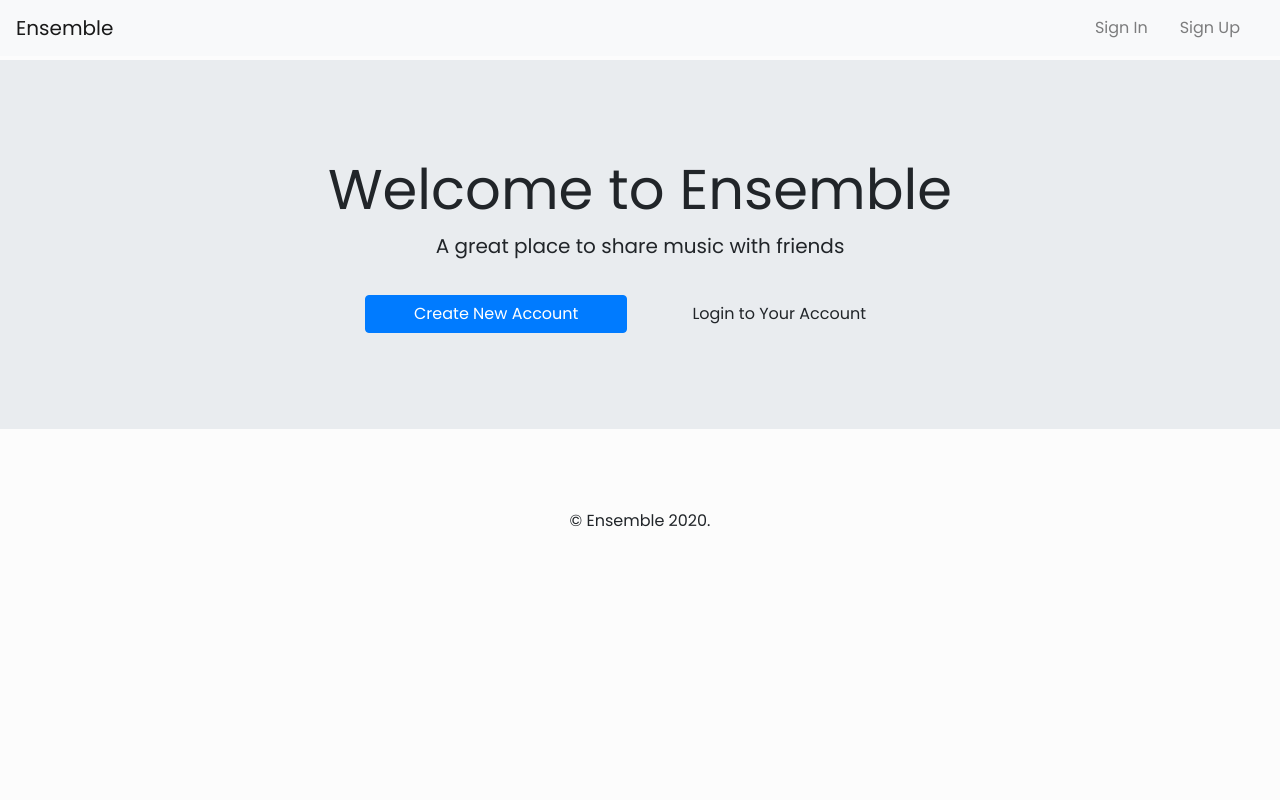
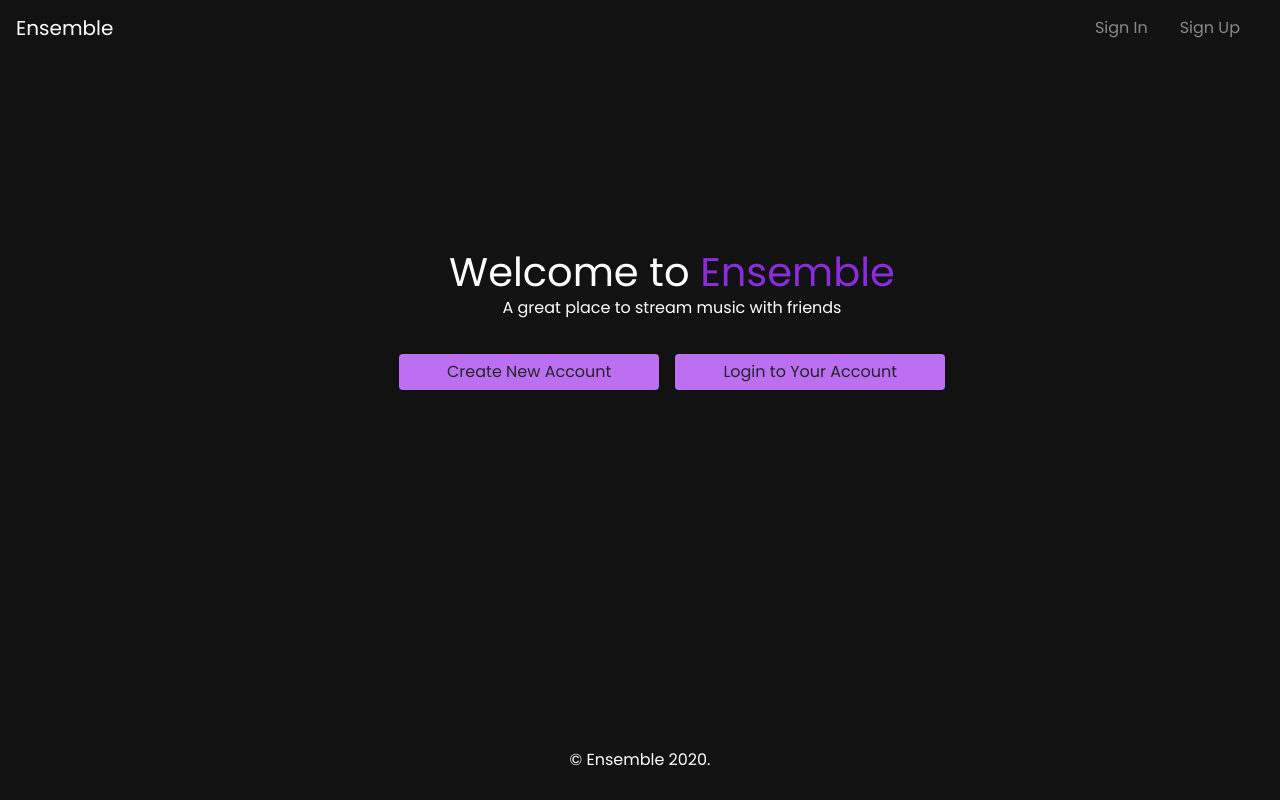
Before and after one commit to jeffreyluoxlvii/ensemble, a React (Create React App) app: page / in a window 1280 px wide. Built offline with nearby package versions, Linux system fonts and the light colour scheme; no server answers.

Commit message:
color update

```diff
--- a/src/App.css
+++ b/src/App.css
@@ -14,7 +14,7 @@
 }
 
 .App-header {
-  background-color: #282c34;
+  background-color: white;
   min-height: 100vh;
   display: flex;
   flex-direction: column;
--- a/src/components/Footer.js
+++ b/src/components/Footer.js
@@ -3,7 +3,7 @@ import React from 'react';
 function Footer() {
   return (
     <footer className="pt-5">
-      <div className="container text-center">
+      <div className="footer">
         <p>&copy; Ensemble 2020.</p>
       </div>
     </footer>
--- a/src/components/Header.js
+++ b/src/components/Header.js
@@ -4,8 +4,8 @@ import { auth } from '../services/firebase';
 
 function Header() {
   return (
-    <header>
-      <nav className="navbar navbar-expand-sm fixed-top navbar-light bg-light">
+    <header className="header">
+      <nav className="navbar navbar-expand-sm fixed-top navbar-dark bg-transparent">
         <Link className="navbar-brand" to="/">Ensemble</Link>
         <button className="navbar-toggler" type="button" data-toggle="collapse" data-target="#navbarNavAltMarkup" aria-controls="navbarNavAltMarkup" aria-expanded="false" aria-label="Toggle navigation">
           <span className="navbar-toggler-icon"></span>
--- a/src/pages/Home.js
+++ b/src/pages/Home.js
@@ -6,11 +6,29 @@ import { Link } from 'react-router-dom';
 export default class HomePage extends Component {
   render() {
     return (
-      <div className="home">
-        <Header></Header>
-        <section>
-          <div className="jumbotron jumbotron-fluid py-5">
+      <div className="body">
+      <Header></Header>
+      <div className="mainSection">
+        <div className = "center">
             <div className="container text-center py-5">
+                    <h1 className="text1">Welcome to</h1>
+                    <h1 className="text2"> Ensemble</h1>
+                    <p className="text">A great place to stream music with friends</p>
+                    <div className="mt-4">
+                      <Link className="btn px-5 mr-3" to="/signup">Create New Account</Link>
+                      <Link className="btn px-5" to="/login">Login to Your Account</Link>
+                    </div>
+            </div>
+        </div>
+      </div>
+      <Footer></Footer>
+      </div>
+    )
+  }
+}
+
+{/*
+              <div className="container text-center py-5">
               <h1 className="display-4">Welcome to Ensemble</h1>
               <p className="lead">A great place to share music with friends</p>
               <div className="mt-4">
@@ -18,10 +36,4 @@ export default class HomePage extends Component {
                 <Link className="btn px-5" to="/login">Login to Your Account</Link>
               </div>
             </div>
-          </div>
-        </section>
-        <Footer></Footer>
-      </div>
-    )
-  }
-}
+*/}
--- a/src/pages/Login.js
+++ b/src/pages/Login.js
@@ -47,13 +47,13 @@ export default class Login extends Component {
           autoComplete="off"
           onSubmit={this.handleSubmit}
         >
-          <h1>
+          <h1 className="text1">
             Login to
             <Link className="title ml-2" to="/">
-              Ensemble
+              <h1 className="text2">Ensemble</h1>
             </Link>
           </h1>
-          <p className="lead">
+          <p className="text">
             Fill in the form below to login to your account.
           </p>
           <div className="form-group">
@@ -82,13 +82,13 @@ export default class Login extends Component {
             ) : null}
             <button className="btn btn-primary px-5" type="submit">Login</button>
           </div>
-          <p>You can also log in with any of these services</p>
+          <p className="text">You can also log in with any of these services</p>
           <button className="btn btn-danger mr-2" type="button" onClick={this.googleSignIn}>
             Sign in with Google
           </button>
           <hr />
-          <p>
-            Don't have an account? <Link to="/signup">Sign up</Link>
+          <p className="text1">
+            Don't have an account? <Link to="/signup"><p className = "text2">Sign up</p></Link>
           </p>
         </form>
 
--- a/src/pages/Play.js
+++ b/src/pages/Play.js
@@ -1,6 +1,5 @@
 import React, { Component } from "react";
 import Header from "../components/Header";
-import { searchVideo } from "../helpers/db";
 import { auth } from "../services/firebase";
 import { db } from "../services/firebase";
 
@@ -55,7 +54,6 @@ export default class Play extends Component {
         timestamp: Date.now(),
         uid: this.state.user.uid
       });
-      console.log(searchVideo(this.state.content));
       this.setState({ content: '' });
       chatArea.scrollBy(0, chatArea.scrollHeight);
     } catch (error) {
--- a/src/pages/Signup.js
+++ b/src/pages/Signup.js
@@ -45,11 +45,13 @@ export default class SignUp extends Component {
     return (
       <div className="container">
         <form className="mt-5 py-5 px-5" onSubmit={this.handleSubmit}>
-          <h1>
+        <h1 className="text1">
             Sign Up to
-          <Link className="title ml-2" to="/">Ensemble</Link>
+            <Link className="title ml-2" to="/">
+              <h1 className="text2">Ensemble</h1>
+            </Link>
           </h1>
-          <p className="lead">Fill in the form below to create an account.</p>
+          <p className="text">Fill in the form below to create an account.</p>
           <div className="form-group">
             <input className="form-control" placeholder="Email" name="email" type="email" onChange={this.handleChange} value={this.state.email}></input>
           </div>
@@ -60,12 +62,12 @@ export default class SignUp extends Component {
             {this.state.error ? <p className="text-danger">{this.state.error}</p> : null}
             <button className="btn btn-primary px-5" type="submit">Sign up</button>
           </div>
-          <p>You can also sign up with any of these services</p>
+          <p className="text">You can also sign up with any of these services</p>
           <button className="btn btn-danger mr-2" type="button" onClick={this.googleSignIn}>
             Sign up with Google
           </button>
           <hr></hr>
-          <p>Already have an account? <Link to="/login">Login</Link></p>
+          <p className="text1">Already have an account? <Link to="/login"><p className="text2">Login</p></Link></p>
         </form>
       </div>
     )
--- a/src/styles.css
+++ b/src/styles.css
@@ -1,12 +1,43 @@
 @import url('https://fonts.googleapis.com/css?family=Poppins&display=swap');
+
 
 body {
   font-family: 'Poppins', sans-serif;
-  background-color: #fcfcfc;
+  background-color: #121212;
 }
 
-.chat-area, .home {
+
+.chat-area {
   margin-top: 60px;
+}
+
+
+.fullPage {
+  height: 100%;
+}
+
+.mainSection {
+  margin-top:60px;
+  height: 80vh;
+  background-color: #121212;
+}
+
+.center{
+  position:fixed;
+  top:25%;
+  left: 30%;
+}
+.text {
+  color: #ffffff;
+}
+
+.text1 {
+  color: #ffffff;
+  display: inline;
+}
+.text2 {
+  color: #892cdc;
+  display: inline;
 }
 
 .chat-area {
@@ -40,17 +71,27 @@ body {
   width: 60%;
 }
 
+.footer {
+  text-align: center;
+  color: white;
+}
 .form-control:focus {
   box-shadow: none;
 }
 
 .btn {
   margin-top: 10px;
+  background-color:#bc6ff1;
+  border: none;
 }
 
 .btn-submit {
   background-color: #000000;
   color: white;
+}
+
+.navbar-custom {
+  background-color: #272727;
 }
 
 @media screen and (max-width: 767px) {
```
Also changed, not shown: 2 other files (tests, documents, lock files or other folders).
